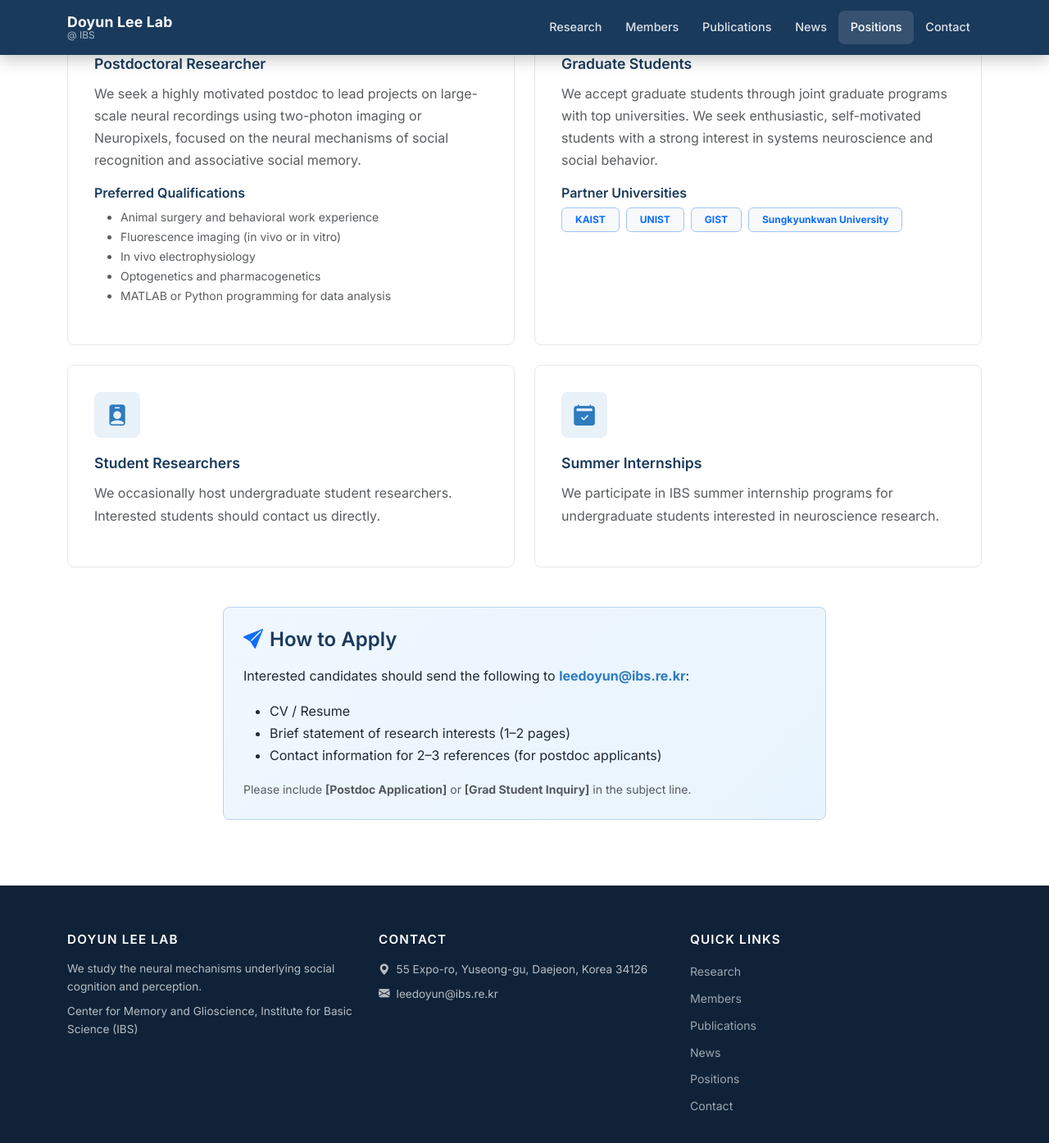
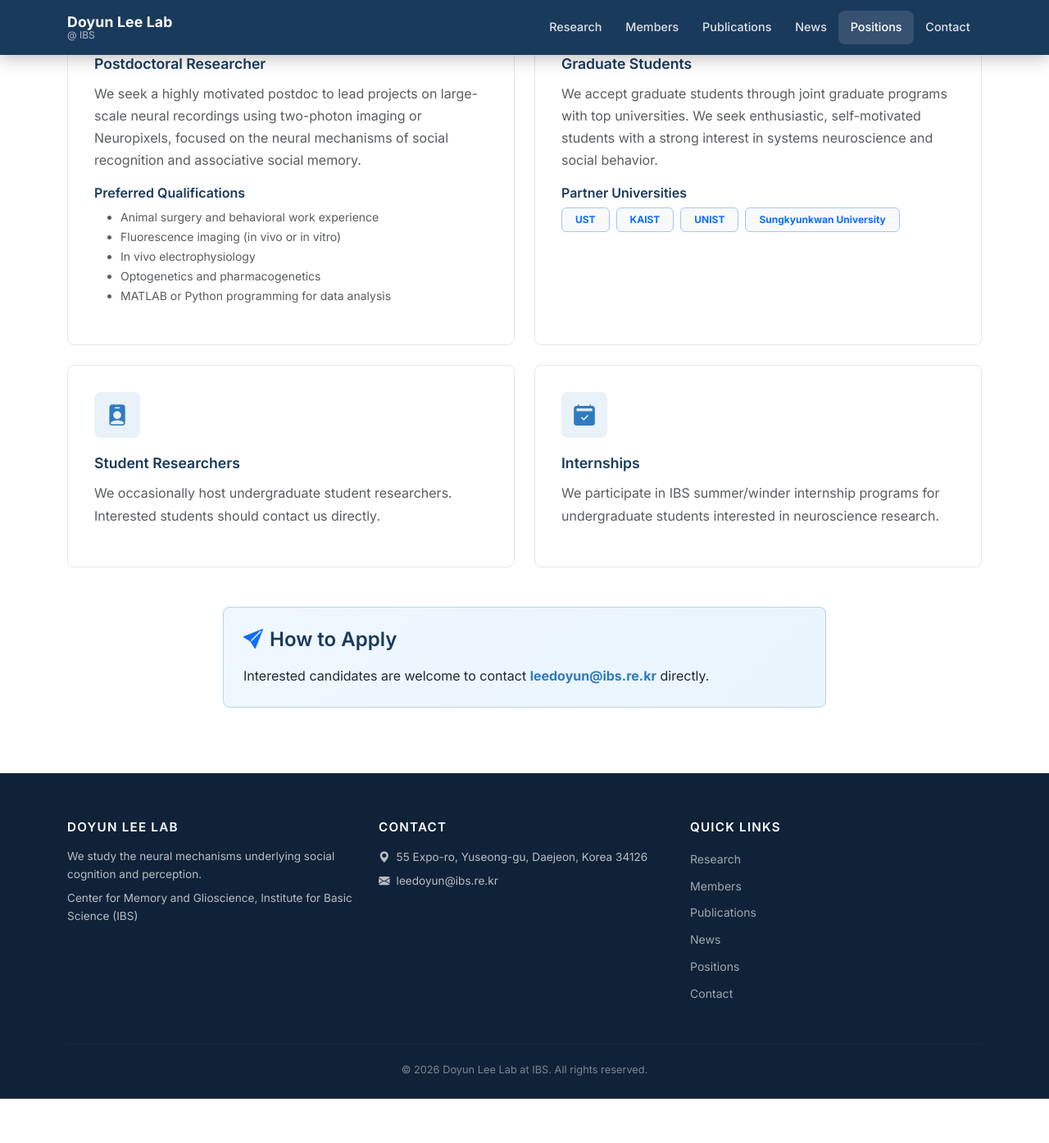
Before and after one commit to doyunleelab/doyunleelab.github.io, a Jekyll site: the page built from positions/index.html, in a window 1280 px wide and 1400 px high, scrolled down 565 px. Shown: the top 1394 px of the window at 82% size. Built offline with Jekyll 4.4.1, drawn with Linux system fonts in a browser that asks for light colours; after the commit the page ends 1905 px from its top, so only the background shows below that.

Commit message:
Simplify How to Apply section on Positions page
Replace the application checklist with a direct-contact line pointing to
leedoyun@ibs.re.kr.

Co-Authored-By: Claude Opus 4.8 <noreply@anthropic.com>

```diff
--- a/positions/index.html
+++ b/positions/index.html
@@ -52,9 +52,9 @@ subtitle: Join us — we are looking for talented and motivated scientists
       </p>
       <h6 class="mt-3 mb-2">Partner Universities</h6>
       <div class="d-flex flex-wrap gap-2">
+        <span class="badge bg-light text-primary border border-primary-subtle px-3 py-2">UST</span>
         <span class="badge bg-light text-primary border border-primary-subtle px-3 py-2">KAIST</span>
         <span class="badge bg-light text-primary border border-primary-subtle px-3 py-2">UNIST</span>
-        <span class="badge bg-light text-primary border border-primary-subtle px-3 py-2">GIST</span>
         <span class="badge bg-light text-primary border border-primary-subtle px-3 py-2">Sungkyunkwan University</span>
       </div>
     </div>
@@ -76,9 +76,9 @@ subtitle: Join us — we are looking for talented and motivated scientists
   <div class="col-md-6">
     <div class="position-card">
       <div class="position-icon"><i class="bi bi-calendar2-check-fill"></i></div>
-      <h4>Summer Internships</h4>
+      <h4>Internships</h4>
       <p class="text-muted">
-        We participate in IBS summer internship programs for undergraduate students
+        We participate in IBS summer/winder internship programs for undergraduate students
         interested in neuroscience research.
       </p>
     </div>
@@ -90,18 +90,9 @@ subtitle: Join us — we are looking for talented and motivated scientists
   <div class="col-lg-8 mx-auto">
     <div class="p-4 border rounded-3" style="background: linear-gradient(135deg, #f0f7ff, #e8f4fd); border-color: #b8d4f0 !important;">
       <h4 class="mb-3"><i class="bi bi-send-fill me-2 text-primary"></i>How to Apply</h4>
-      <p class="mb-3">
-        Interested candidates should send the following to
-        <a href="mailto:leedoyun@ibs.re.kr"><strong>leedoyun@ibs.re.kr</strong></a>:
-      </p>
-      <ul class="mb-3">
-        <li>CV / Resume</li>
-        <li>Brief statement of research interests (1–2 pages)</li>
-        <li>Contact information for 2–3 references (for postdoc applicants)</li>
-      </ul>
-      <p class="mb-0 text-muted small">
-        Please include <strong>[Postdoc Application]</strong> or
-        <strong>[Grad Student Inquiry]</strong> in the subject line.
+      <p class="mb-0">
+        Interested candidates are welcome to contact
+        <a href="mailto:leedoyun@ibs.re.kr"><strong>leedoyun@ibs.re.kr</strong></a> directly.
       </p>
     </div>
   </div>
```
